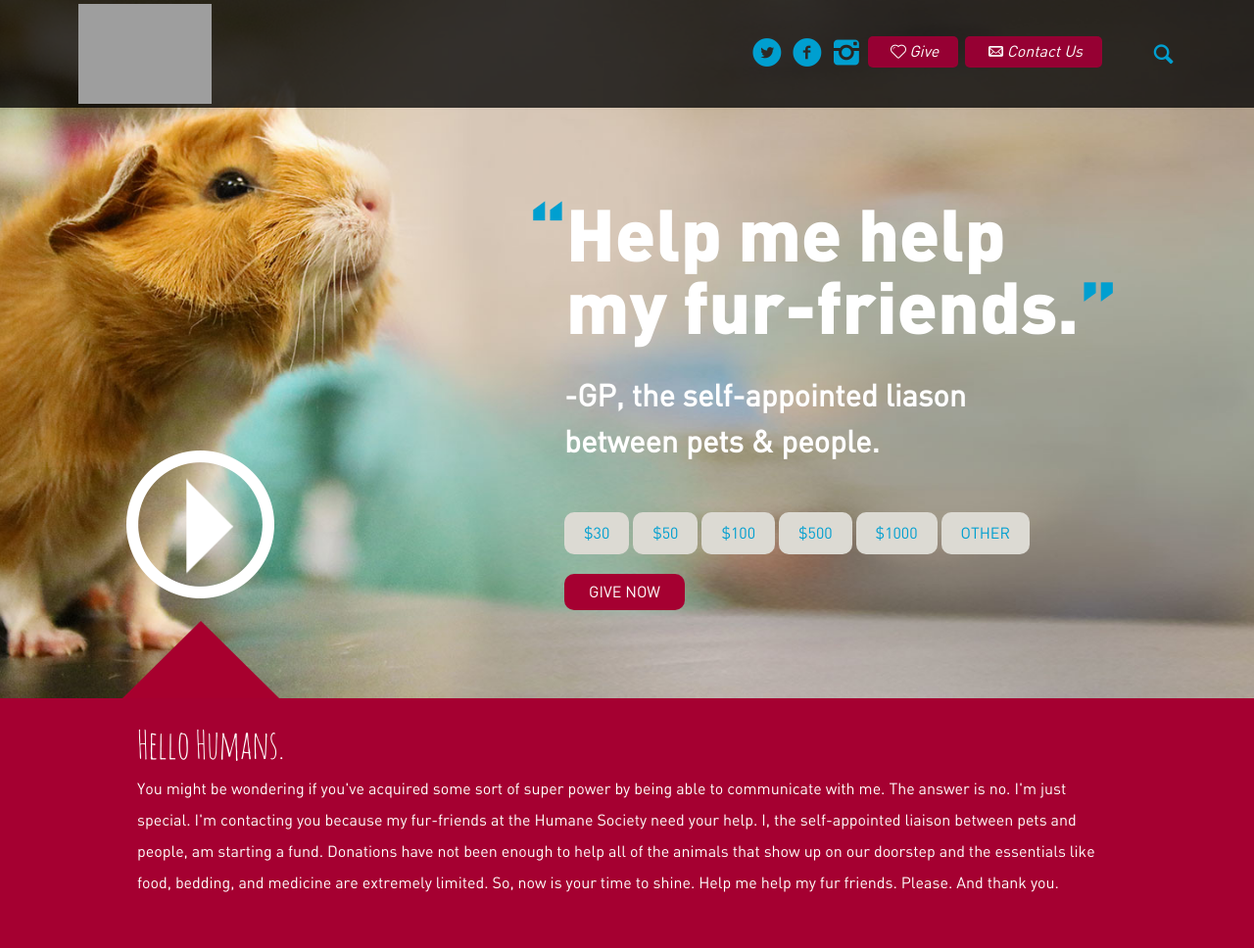
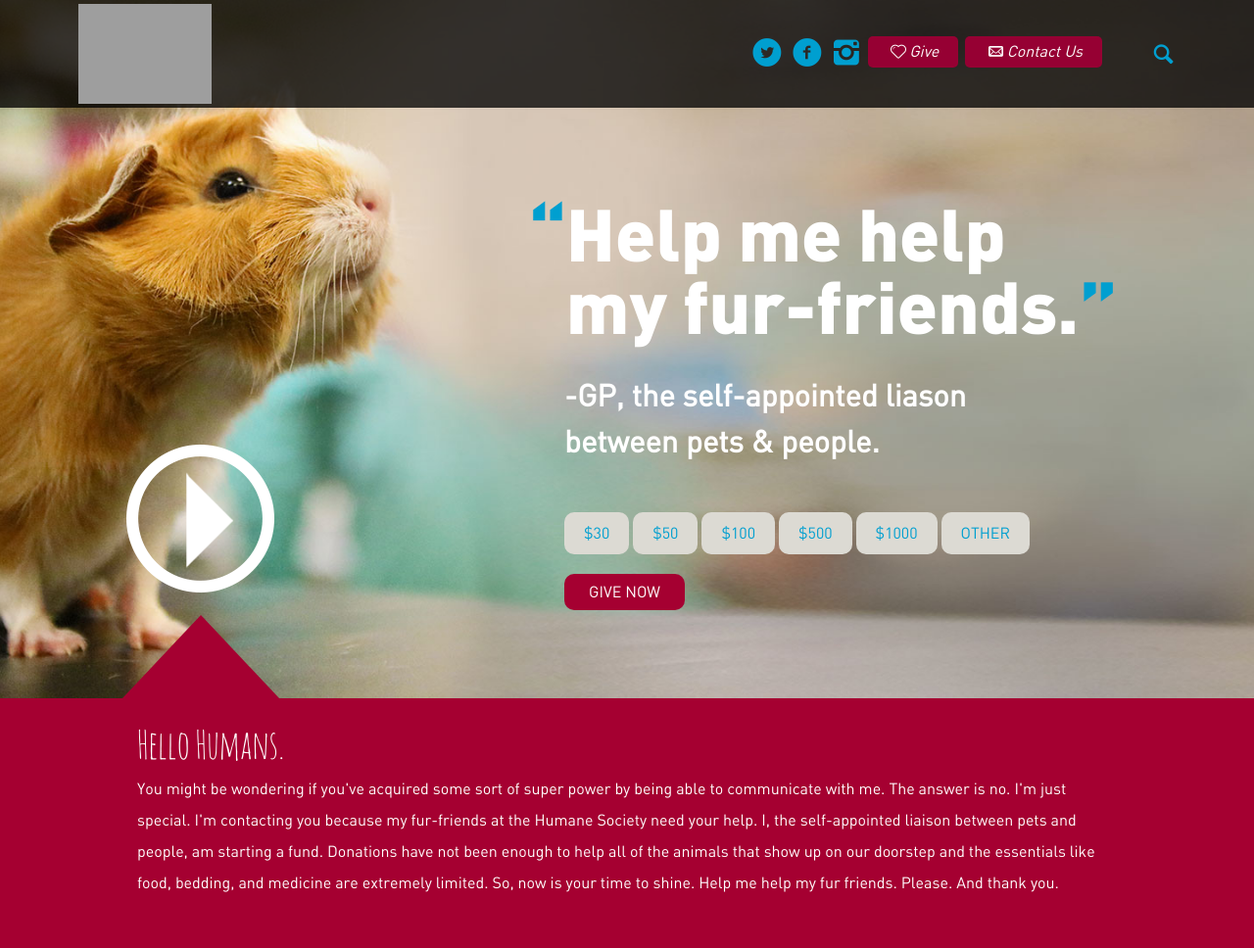
Before and after one commit to Zealth57/humane, a PHP site: page / in a window 1280 px wide. Shown: the top 968 px of the page at 98% size. Run offline with PHP 8.4, Linux system fonts and the light colour scheme; some libraries are stand-ins or nearby versions; grey boxes are pictures that could not be loaded.

Commit message:
triangle into css

```diff
--- a/index.php
+++ b/index.php
@@ -18,7 +18,7 @@
 		</div>
 		<a href="https://www.youtube.com/watch?v=9y9oq1U-L9U" class="playButton">
 			<img src="images/play-button.png" alt="">
-			<img class="triangle" src="images/hero-play-arrow.png" alt="">
+			<div class="triangle"></div>
 		</a>
 	</div>
 
--- a/style.css
+++ b/style.css
@@ -1051,7 +1051,10 @@ a {
         transform: translateX(-50%); } }
     .hero .playButton .triangle {
       display: block;
-      margin-top: 20px; }
+      margin-top: 20px;
+      border-left: 80px solid transparent;
+      border-right: 80px solid transparent;
+      border-bottom: 85px solid #a50031; }
 
 .intro {
   background: #a50031;
--- a/style.scss
+++ b/style.scss
@@ -291,6 +291,9 @@ a {
 		.triangle {
 			display: block;
     		margin-top: 20px;
+    		border-left: 80px solid transparent;
+    		border-right: 80px solid transparent;
+    		border-bottom: 85px solid $primary;
 		}
 	}
 }
```
Also changed, not shown: 1 other file.
